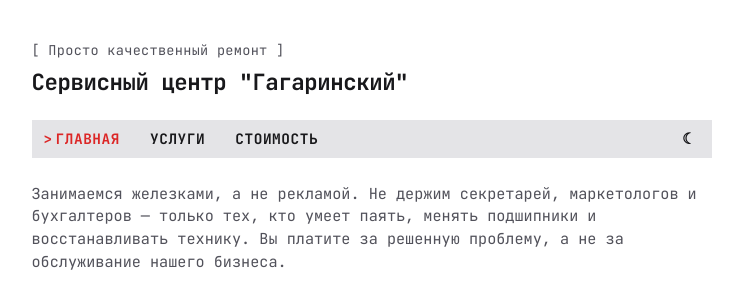
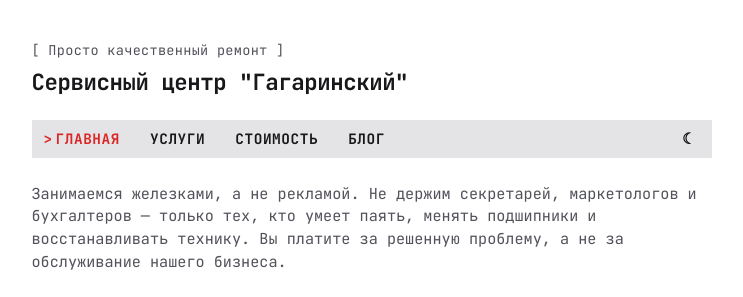
Before and after one commit to polinom11/polinom11.github.io, a Jekyll site: the page index.html, which Jekyll copies as it is, in a window 1280 px wide. Shown: the top 297 px of the page, without its empty margins (261-1004 px from the left). Built offline with Jekyll 4.4.1, drawn with Linux system fonts in a browser that asks for light colours.

Commit message:
Update index.html
Добавил блог в меню навигации.

```diff
--- a/index.html
+++ b/index.html
@@ -58,6 +58,7 @@
             <a href="/" class="active">Главная</a>
             <a href="services.html">Услуги</a>
             <a href="prices.html">Стоимость</a>
+			<a href="/blog.html">Блог</a>
         </nav>
         <button class="theme-toggle-raw" onclick="toggleTheme()" id="themeToggle" title="Переключить тему">☾</button>
     </div>
```
